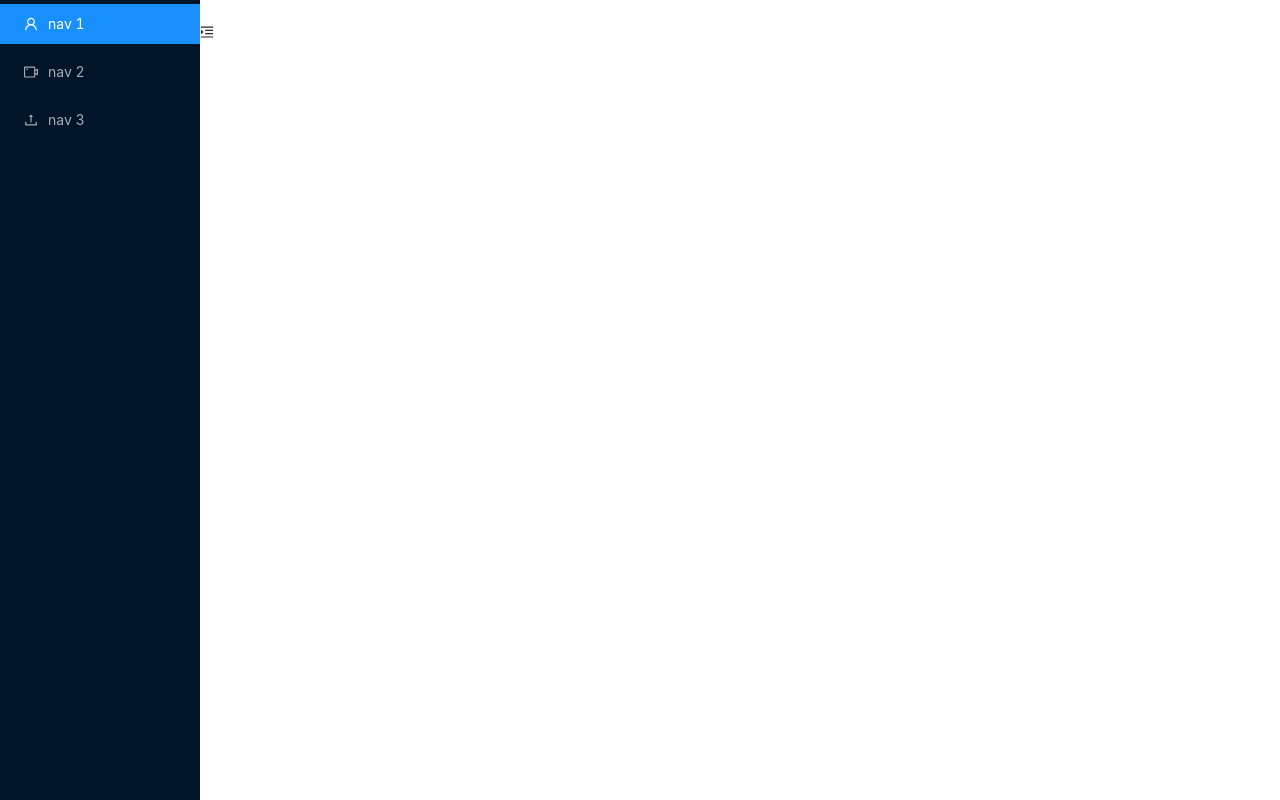
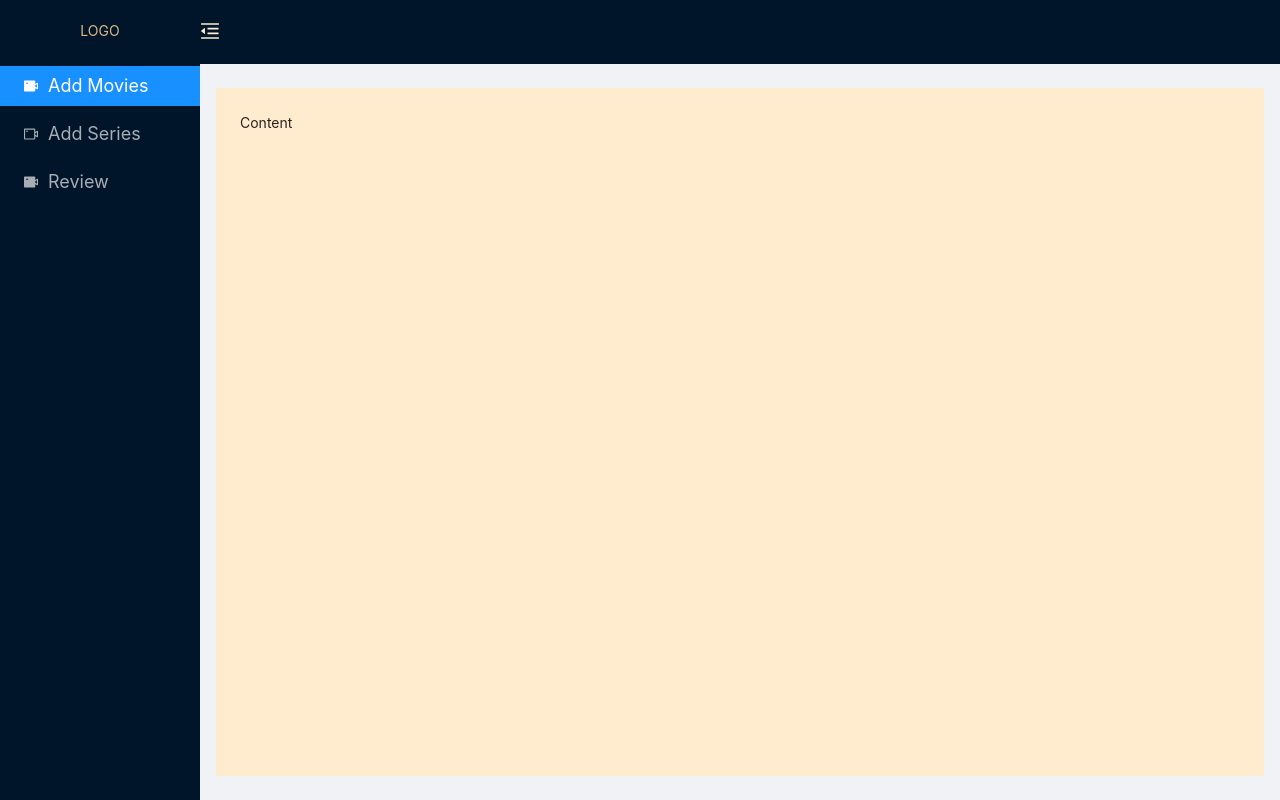
Before and after one commit to manojpudasaini/nmr-admin, a React (Create React App) app in the folder nmr-admin/: page / in a window 1280 px wide. Shown: the top 800 px of the page. Built offline with nearby package versions, Linux system fonts and the light colour scheme.

Commit message:
Layout completed

```diff
--- a/nmr-admin/src/Components/Layout/index.js
+++ b/nmr-admin/src/Components/Layout/index.js
@@ -1,44 +1,60 @@
-import React from "react";
-import { Layout,Menu } from "antd";
+import React, { useState } from "react";
+import { Layout, Menu } from "antd";
 import {
   MenuUnfoldOutlined,
   MenuFoldOutlined,
-    UserOutlined,
+
   VideoCameraOutlined,
-    UploadOutlined,
-  } from '@ant-design/icons';
+  VideoCameraFilled,
+
+} from "@ant-design/icons";
 import "antd/dist/antd.css";
-import './layout.css';
+import "./layout.css";
 const AppLayout = () => {
   const { Header, Sider, Content } = Layout;
+  const [toggle, setToggle] = useState(false);
+
+  const toogleHandler = () => {
+    if (!toggle) {
+      setToggle(true);
+    } else {
+      setToggle(false);
+    }
+  };
 
   return (
-    <Layout>
-        <Sider trigger={null} collapsible collapsed={false}>
-          <div className="logo" />
-          <Menu theme="dark" mode="inline" defaultSelectedKeys={['1']}>
-            <Menu.Item key="1" icon={<UserOutlined />}>
-              nav 1
+    <Layout className="layout">
+      <Sider trigger={null} collapsible collapsed={toggle}>
+        <div className="logo">LOGO</div>
+        <Menu
+          className="menu"
+          theme="dark"
+          mode="inline"
+          defaultSelectedKeys={["1"]}
+        >
+          <Menu.Item key="1" icon={<VideoCameraFilled />}>
+            Add Movies
           </Menu.Item>
           <Menu.Item key="2" icon={<VideoCameraOutlined />}>
-              nav 2
+            Add Series
           </Menu.Item>
-            <Menu.Item key="3" icon={<UploadOutlined />}>
-              nav 3
+          <Menu.Item key="3" icon={<VideoCameraFilled />}>
+            Review
           </Menu.Item>
         </Menu>
       </Sider>
       <Layout className="site-layout">
         <Header className="site-layout-background" style={{ padding: 0 }}>
-            {React.createElement(true ? MenuUnfoldOutlined : MenuFoldOutlined, {
-              className: 'trigger',
-
+          {}
+          {React.createElement(toggle ? MenuUnfoldOutlined : MenuFoldOutlined, {
+            className: "trigger",
+            onClick: toogleHandler,
           })}
         </Header>
         <Content
-            className="site-layout-background"
+          className="content"
           style={{
-              margin: '24px 16px',
+            margin: "24px 16px",
             padding: 24,
             minHeight: 280,
           }}
--- a/nmr-admin/src/Components/Layout/layout.css
+++ b/nmr-admin/src/Components/Layout/layout.css
@@ -4,10 +4,11 @@
     padding: 0 24px;
     cursor: pointer;
     transition: color 0.3s;
+    background-color: #3b0e06;
   }
 
   #components-layout-demo-custom-trigger .trigger:hover {
-    color: #1890ff;
+    color: #46080b;
   }
 
   #components-layout-demo-custom-trigger .logo {
@@ -16,7 +17,29 @@
     margin: 16px;
   }
 
-  .site-layout .site-layout-background {
-    background: #fff;
+  .site-layout-background {
+    font-size: 18px;
+
+
+  }
+  .content{
+    background: blanchedalmond;
+  }
+  .layout{
     height: 100vh;
   }
+  .logo{
+    display: flex;
+    justify-content: center;
+    color: burlywood;
+    margin-top: 20px;
+  }
+  .menu{
+    font-size: 18px;
+    margin-top: 20px;
+  }
+  .trigger{
+ color: blanchedalmond;
+ font-size: 20px;
+
+  }
```
Lines whose indentation alone changed are shown as unchanged.
